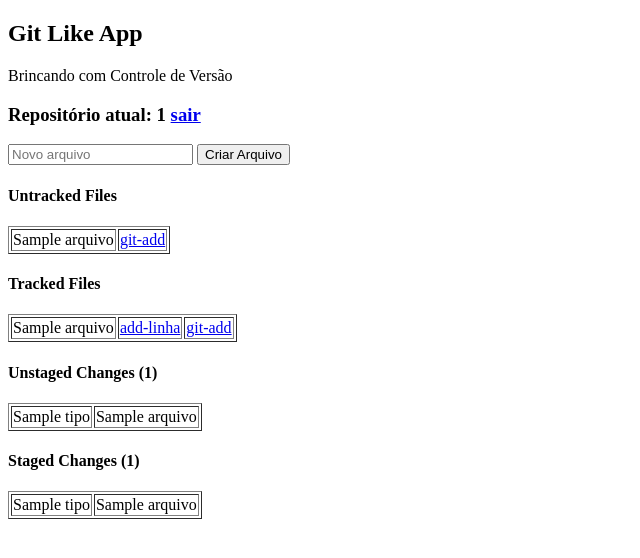
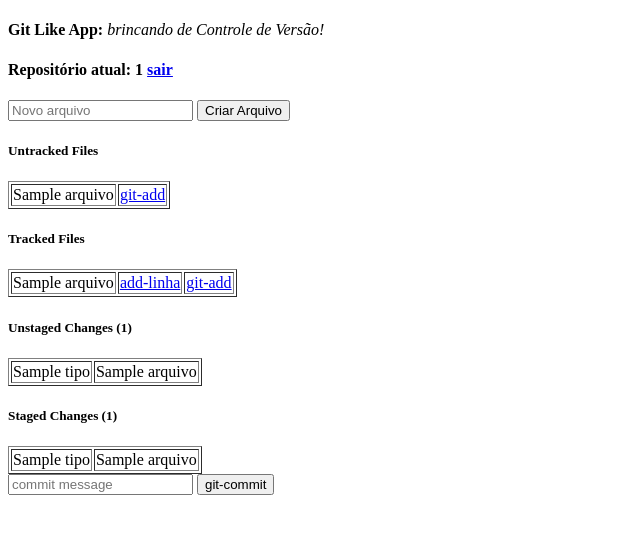
Before and after one commit to rogerio410/python-teaching-projects, a Flask app: template AppGitLike/application/templates/repositorio.html in a window 1280 px wide. Shown: the top 558 px of the page, without its empty margins (0-640 px from the left). Run offline with Flask 2, Linux system fonts and the light colour scheme; the visitor is signed in with stand-in values (Sample User, id 1); the template is opened without the code that fills it: most values are stand-ins (such as "Sample title", 1, 10 or a date in 2020).

Commit message:
#GitLike: Ajustes menores de layout.

```diff
--- a/AppGitLike/application/app.py
+++ b/AppGitLike/application/app.py
@@ -49,7 +49,6 @@ def entrar_repositorio(nome):
         session['repositorio'] = repositorio.nome
         return render_template('repositorio.html', repositorio=repositorio)
     except Exception as e:
-        print(e)
         flash('Repositório inválido!', 'erro')
         return redirect('/')
 
--- a/AppGitLike/application/templates/base.html
+++ b/AppGitLike/application/templates/base.html
@@ -6,11 +6,10 @@
 </head>
 <body>
 
-<h2>Git Like App</h2>
-<p>Brincando com Controle de Versão</p>
+<h4>Git Like App: <span style="font-weight: normal; font-style: italic">brincando de Controle de Versão!</span></h4>
+
 
 {% for categoria, msg in get_flashed_messages(with_categories=True) %}
-
     {% if categoria == 'erro' %}
         <p style="color: red;">{{ msg }}</p>
     {% else %}
--- a/AppGitLike/application/templates/repositorio.html
+++ b/AppGitLike/application/templates/repositorio.html
@@ -1,7 +1,7 @@
 {% extends 'base.html' %}
 
 {% block conteudo %}
-    <h3>Repositório atual: {{ session.repositorio }} <a href="/sair-repositorio">sair</a></h3>
+    <h4>Repositório atual: {{ session.repositorio }} <a href="/sair-repositorio">sair</a></h4>
 
 
 
@@ -12,7 +12,7 @@
 
     <div>
 
-        <h4>Untracked Files</h4>
+        <h5>Untracked Files</h5>
         <table border="1">
         {% for arquivo in repositorio.untracked_files() %}
             <tr>
@@ -25,7 +25,7 @@
 
     <div>
 
-        <h4>Tracked Files</h4>
+        <h5>Tracked Files</h5>
         <table border="1">
         {% for arquivo in repositorio.tracked_files() %}
             <tr>
@@ -39,7 +39,7 @@
     </div>
 
     <div>
-        <h4>Unstaged Changes ({{ repositorio.unstaged_changes() | length}})</h4>
+        <h5>Unstaged Changes ({{ repositorio.unstaged_changes() | length}})</h5>
         <table border="1">
             {% for mudanca in repositorio.unstaged_changes() %}
                 <tr>
@@ -51,7 +51,7 @@
     </div>
 
     <div>
-        <h4>Staged Changes ({{ repositorio.staged_changes() | length}})</h4>
+        <h5>Staged Changes ({{ repositorio.staged_changes() | length}})</h5>
         <table border="1">
             {% for mudanca in repositorio.staged_changes() %}
                 <tr>
@@ -60,6 +60,10 @@
                 </tr>
             {% endfor %}
         </table>
+        <form action="#" method="post">
+            <input name="msg" placeholder="commit message" required/>
+            <input type="submit" value="git-commit">
+        </form>
     </div>
 
 {% endblock %}
```
